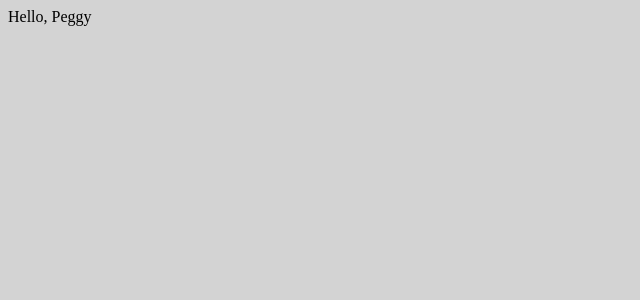
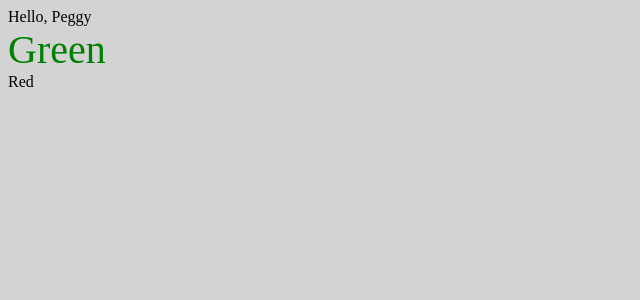
Before and after one commit to bobbyquennell/peggy, a React app: page / in a window 1280 px wide. Shown: the top 300 px of the page, without its empty margins (0-640 px from the left). Built offline with nearby package versions, Linux system fonts and the light colour scheme; the HTML template or start-up script is replaced by a standard one.

Commit message:
Enable CSS Modules for {name}.module.css files

```diff
--- a/src/App.tsx
+++ b/src/App.tsx
@@ -1,13 +1,19 @@
-import React, { ReactElement } from 'react';
+import React from 'react';
 import greeter from 'greeter';
 
 interface ComponentProps {
   userName: string;
+  children: React.ReactNode;
 }
 
-const App = (props: ComponentProps): ReactElement => {
-  const { userName } = props;
-  return <div>{greeter(userName)}</div>;
+const App: React.FC<ComponentProps> = (props: ComponentProps) => {
+  const { userName, children } = props;
+  return (
+    <div>
+      {greeter(userName)}
+      {children}
+    </div>
+  );
 };
 
 export default App;
--- a/src/app.css
+++ b/src/app.css
@@ -1,3 +1,8 @@
 body {
   background-color: lightgrey;
 }
+
+.green-title {
+  color: green;
+  font-size: 40px;
+}
--- /dev/null
+++ b/src/index.module.css
@@ -0,0 +1,4 @@
+.red-title {
+  color: red;
+  font-size: 40px;
+}
--- a/src/index.tsx
+++ b/src/index.tsx
@@ -2,5 +2,15 @@ import ReactDOM from 'react-dom';
 import React from 'react';
 import App from 'App';
 import './app.css';
+// TODO: enable esmodule syntax for css files: import { redTitle } from './index.module.css'
+// eslint-disable-next-line @typescript-eslint/no-var-requires
+const { redTitle } = require('./index.module.css');
 
-ReactDOM.render(<App userName={'Peggy'} />, document.querySelector('body'));
+ReactDOM.render(
+  // TODO: should be able to apply className on App component
+  <App userName={'Peggy'}>
+    <div className="green-title">Green</div>
+    <div className={redTitle}>Red</div>
+  </App>,
+  document.querySelector('body'),
+);
--- a/webpack.config.js
+++ b/webpack.config.js
@@ -21,7 +21,19 @@ module.exports = {
       },
       {
         test: /\.css$/i,
-        use: ['style-loader', 'css-loader'],
+        use: [
+          'style-loader',
+          {
+            loader: 'css-loader',
+            options: {
+              modules: {
+                auto: true, // / Automatically enable css modules for files satisfying `/\.module\.\w+$/i` RegExp.
+                localIdentName: '[name]__[local]___[hash:base64:5]',
+              },
+              localsConvention: 'camelCase',
+            },
+          },
+        ],
       },
     ],
   },
```
